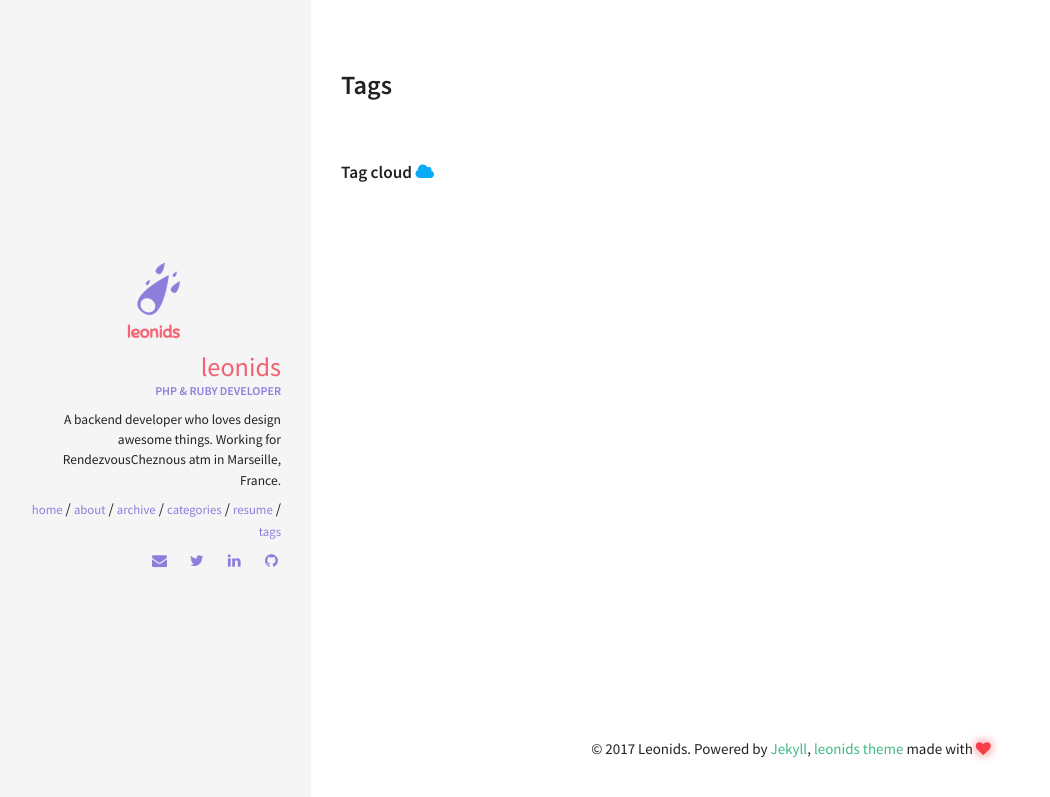
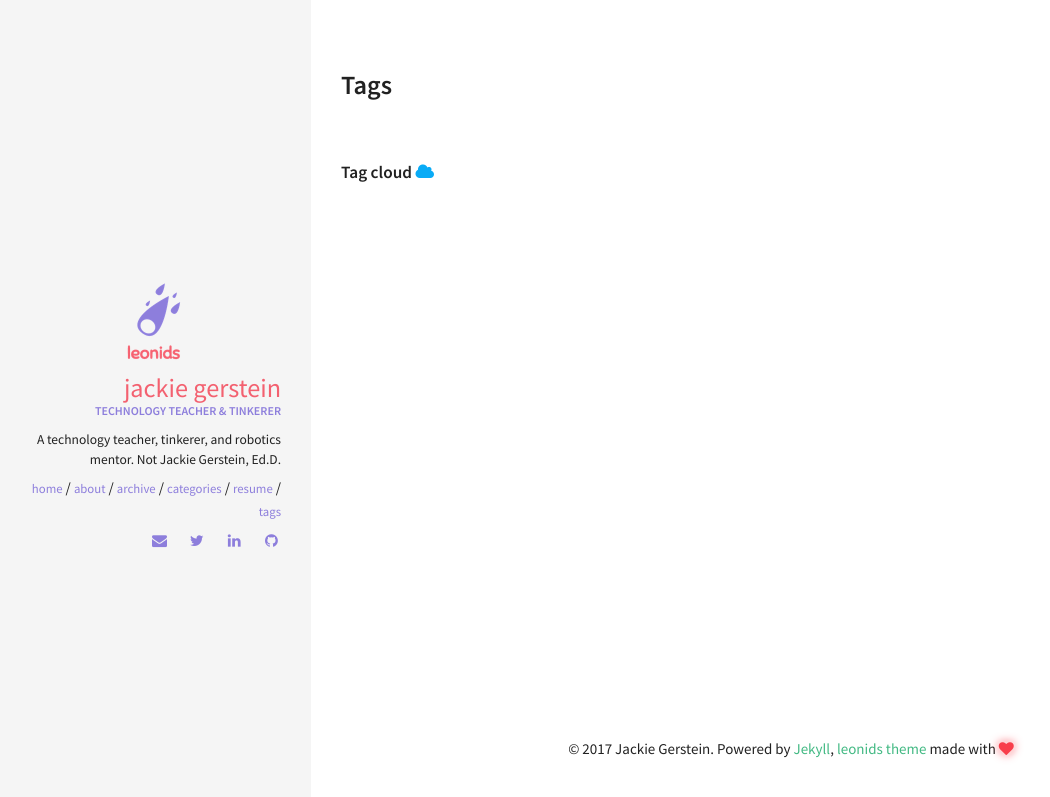
Before and after one commit to gersteinj/robots-in-heels, a Jekyll site: the page built from tags.html, in a window 1280 px wide. Shown: the top 797 px of the page, without its empty margins (9-1059 px from the left). Built offline with Jekyll 4.4.1, drawn with Linux system fonts in a browser that asks for light colours.

Commit message:
making changes to theme settings

```diff
--- a/_config.yml
+++ b/_config.yml
@@ -3,22 +3,22 @@
 # Site wide configuration
 ####################################
 #
-title: Leonids
-email: zourenyuan@gmail.com
-description: A simple and awesome blog theme powered by jekyll.
-url: https://renyuanz.github.io/leonids # the base hostname & protocol for your site
-keywords: ["Programming", "PHP", "Ruby"]
+title: Robots in Heels
+email: gersteinj@gmail.com
+description: Website for Jackie Gerstein.
+url: http://localhost:4000 # the base hostname & protocol for your site
+keywords: ["Education", "Open source", "Teaching", "Technology"]
 
 #
 ###################################
 # Jekyll configuration
 ####################################
 #
-timezone:          Europe/Paris
+timezone:          America/New_York
 markdown:          kramdown
 highlighter:       rouge
 excerpt_separator: <!--more-->
-permalink:         /articles/:year-:month/:title
+permalink:         /articles/:year/:month/:day/:title
 
 kramdown:
   auto_ids: true
@@ -33,24 +33,24 @@ kramdown:
 ####################################
 #
 owner:
-  name: Leonids
+  name: Jackie Gerstein
   avatar: leonids-logo.png
-  job: "PHP & Ruby Developer"
-  bio: "A backend developer who loves design awesome things. Working for RendezvousCheznous atm in Marseille, France."
-  email: zourenyuan@gmail.com
-  disqus-shortname: renyuanzblog
-  twitter: renyuan814 #username
+  job: "Technology teacher & tinkerer"
+  bio: "A technology teacher, tinkerer, and robotics mentor. Not Jackie Gerstein, Ed.D."
+  email: gersteinj@gmail.com
+  disqus-shortname: nonameyet
+  twitter: robotsinheels #username
   facebook: #username
   google:
     plus: #username
-    analytics: UA-62251910-2
+    analytics:
     verify:
     ad-client:
     ad-slot:
   bing-verify:
-  github: renyuanz #username
+  github: gersteinj #username
   stackoverflow: #123456/username   from a "http://stackoverflow.com/users/123456/username" link
-  linkedin: renyuan-zou-69b7038a #username
+  linkedin: jacquelinegerstein #username
   xing: #username
   instagram: #username
   lastfm: #username
```
